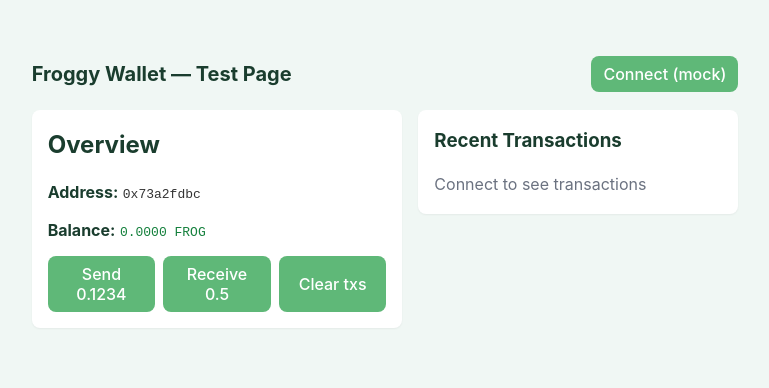
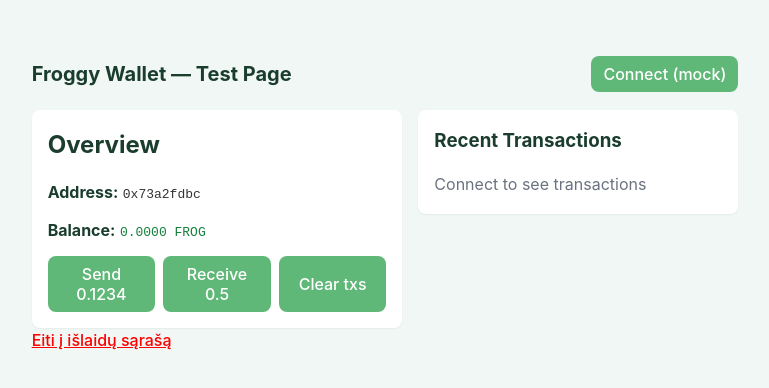
Before and after one commit to kvietelaitis/froggywallet, a React app in the folder frontend/: page /home in a window 1280 px wide. Shown: the top 388 px of the page, without its empty margins (255-1024 px from the left). Built offline with nearby package versions, Linux system fonts and the light colour scheme; the HTML template or start-up script is replaced by a standard one.

Commit message:
Update HomePage.tsx

```diff
--- a/frontend/src/pages/HomePage.tsx
+++ b/frontend/src/pages/HomePage.tsx
@@ -1,4 +1,5 @@
 import React, { useEffect, useState } from "react";
+import { Link } from 'react-router-dom'
 
 type Tx = {
     id: string;
@@ -153,6 +154,9 @@ const HomePage: React.FC = () => {
                     )}
                 </aside>
             </section>
+            <Link to="/expenses" style={{ textDecoration: 'underline', color: 'red' }}>
+              <p>Eiti į išlaidų sąrašą</p>
+            </Link>
         </div>
     );
 };
```
